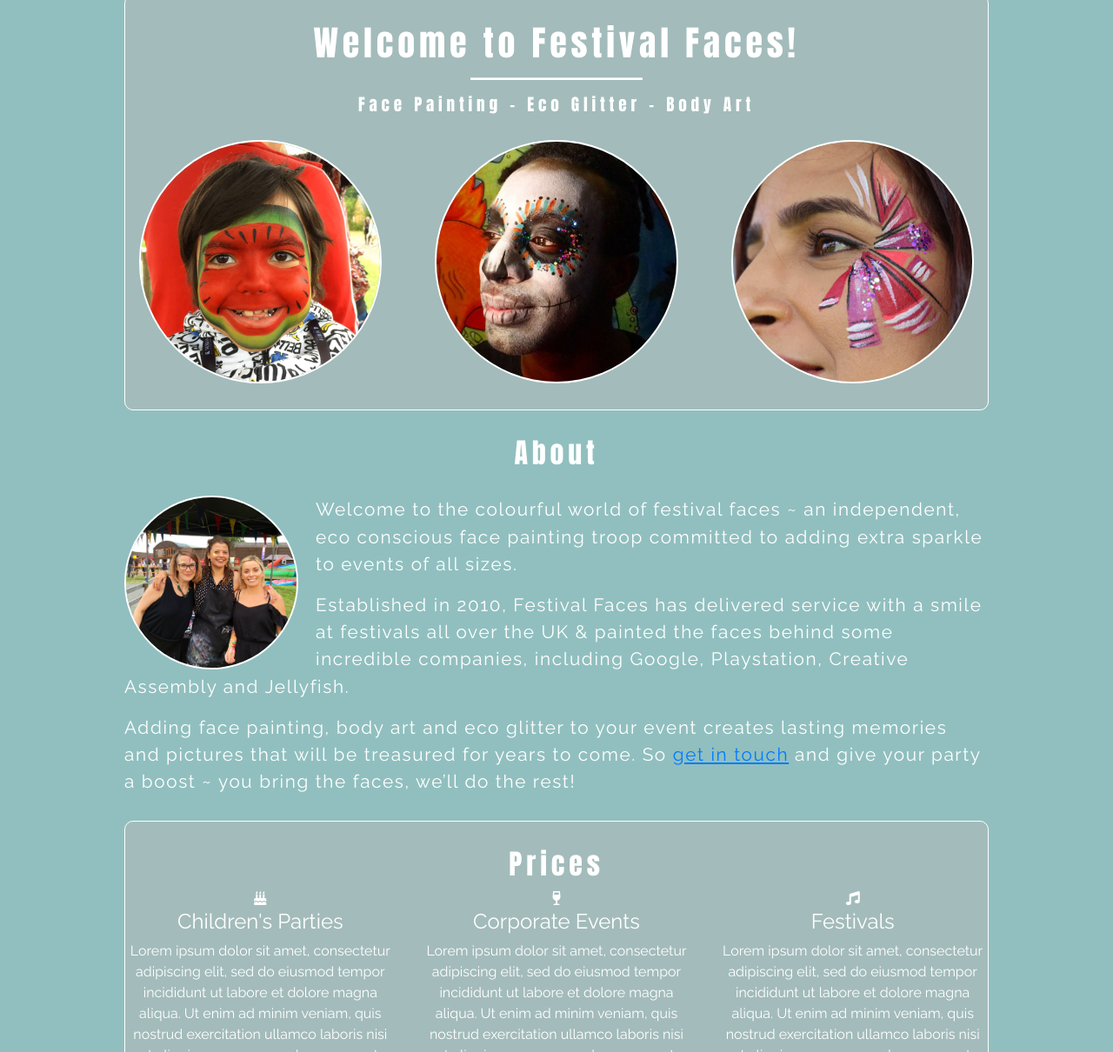
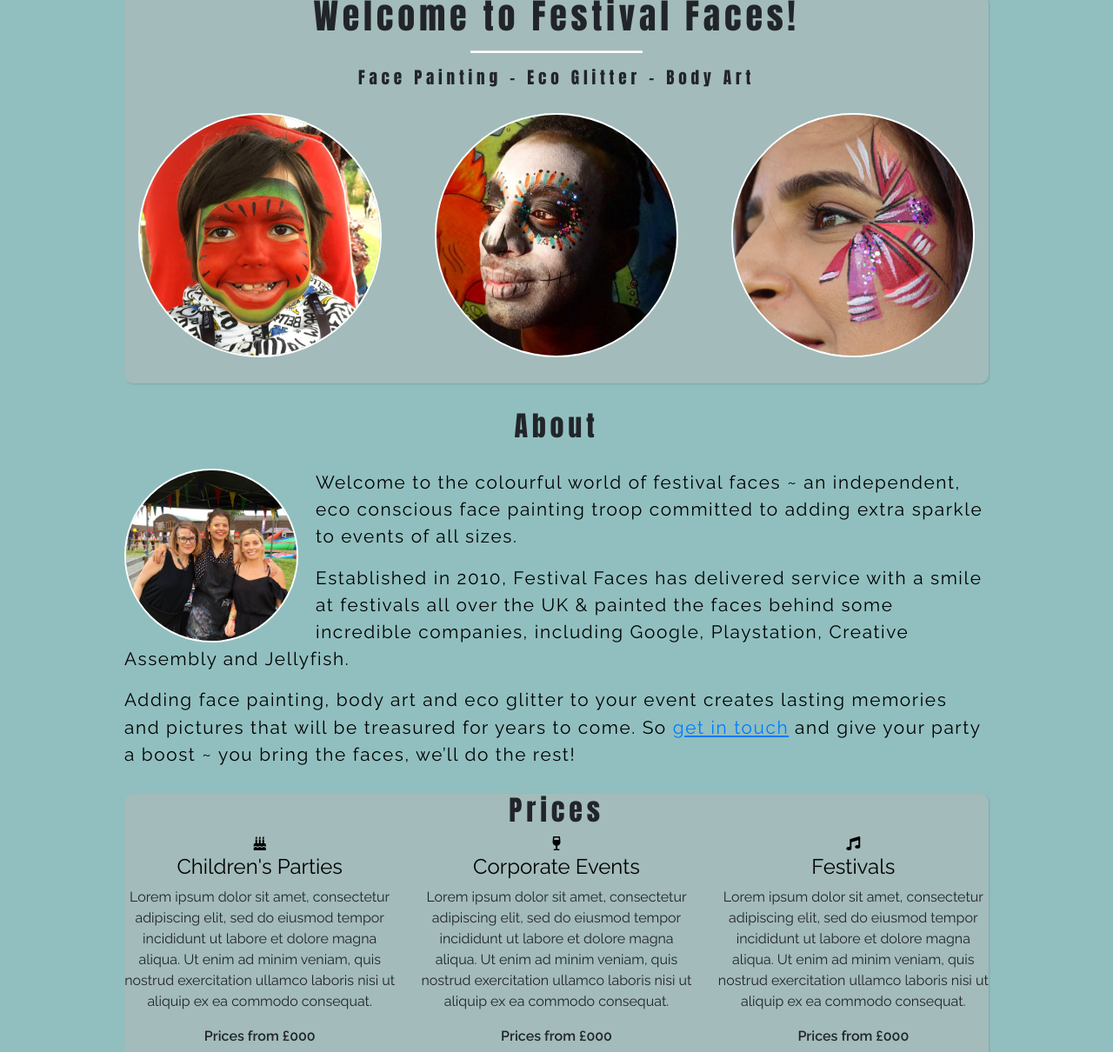
Before and after one commit to richardthorp/Festival-Faces, a plain HTML site: page index.html in a window 1280 px wide. Shown: the part 90-1300 px from the top of the page at 87% size. Drawn offline with nearby package versions, Linux system fonts and the light colour scheme; a web font is replaced by a local one.

Commit message:
Changed all font colors and borders for box shadows.

```diff
--- a/assets/css/style.css
+++ b/assets/css/style.css
@@ -3,7 +3,7 @@ body {
     background-color: #91BFBF;
     min-width: 275px;
     font-family: Raleway, Arial, sans-serif;
-    color: #ffffff;
+    color: #000;
 
 }
 
@@ -15,7 +15,7 @@ body {
 .headings {
     font-family: 'Londrina Solid', Impact, sans-serif;
     margin-top: 30px;
-    color: #ffffff;
+    color: #212529;
     letter-spacing: 0.3rem;
 }
 
@@ -27,7 +27,7 @@ body {
 .welcome-container, .prices-container, .gallery-container{
     display: block;
     text-align: center;
-    border: 1px solid #ffffff;
+    box-shadow: 1px 1px 2px #7ea5a5;
     border-radius: 10px;
     margin-top: 30px;
     background-color: rgb(163, 187, 187);
@@ -157,8 +157,12 @@ nav span i {
     margin-right: 20px;
 }
 
-.prices {
+.prices-container {
     margin-top: 30px;
+}
+
+.prices-container p, .prices-container h2 {
+    color: #212529;
 }
 
 .prices i{
@@ -176,7 +180,7 @@ nav span i {
 .contact-container {
     width: 80%;
     margin: 50px auto;
-    border: 1px solid #ffffff;
+    box-shadow: 1px 1px 2px #7ea5a5;
     border-radius: 10px;
     background-color: rgb(163, 187, 187);
 
```
